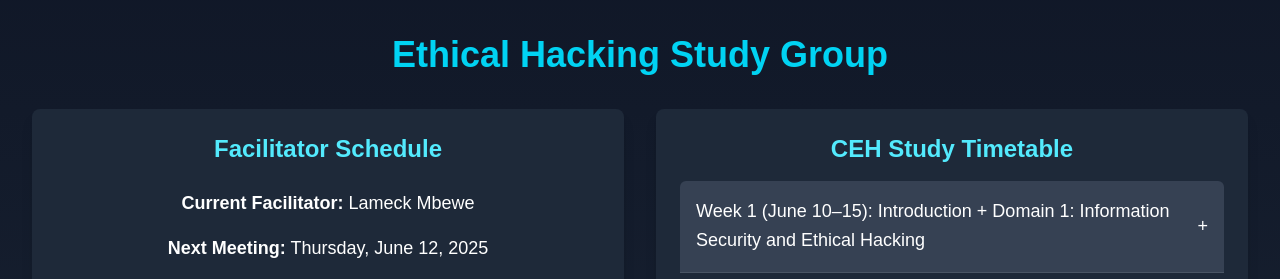
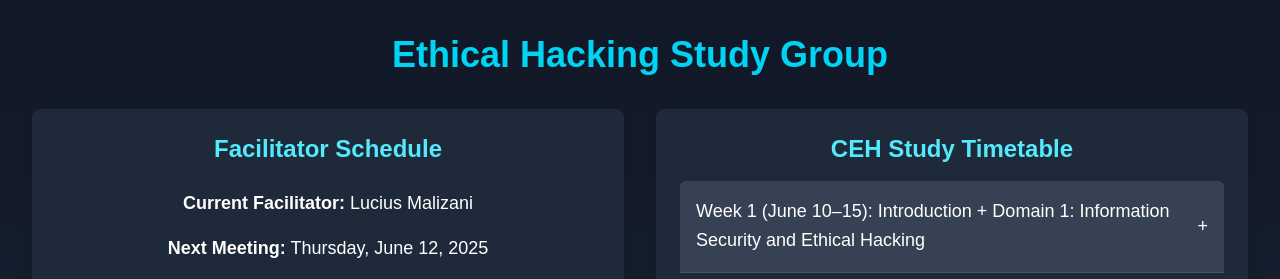
Before and after one commit to Lameckwh/ceh-time-table, a Next.js app: page / in a window 1280 px wide. Shown: the top 279 px of the page. Built offline with nearby package versions, Linux system fonts and the light colour scheme.

Commit message:
Reorder team members in the facilitator list for consistency

```diff
--- a/src/app/page.tsx
+++ b/src/app/page.tsx
@@ -4,10 +4,11 @@
 
 export default function Home() {
   const teamMembers = [
-    "Lameck Mbewe",
+    "Lucius Malizani",
     "Hopkins Ceaser",
+      "Lameck Mbewe",
     "Joseph Dzanja",
-    "Lucius Malizani",
+
   ];
 
   // State for current facilitator index
```
